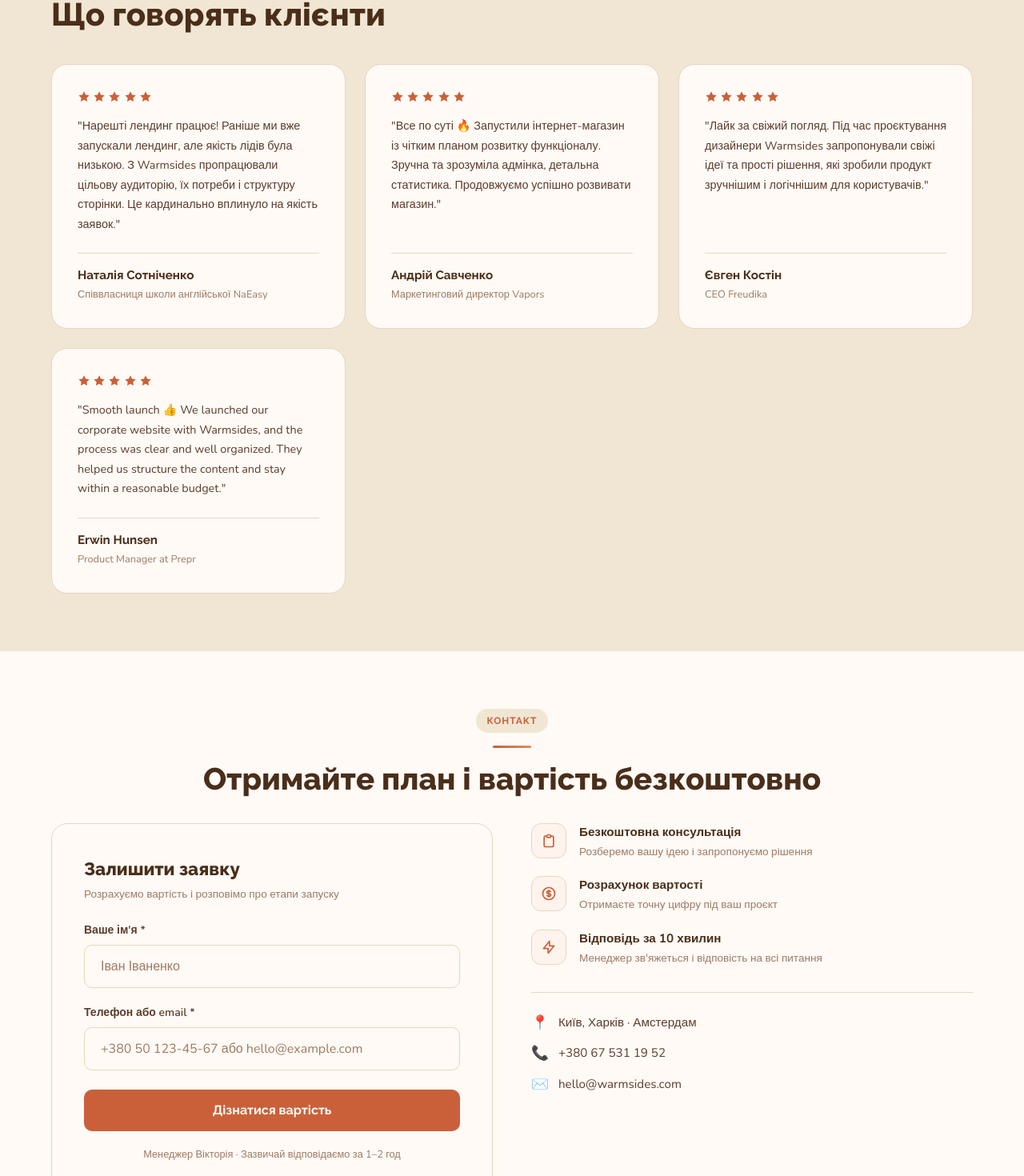
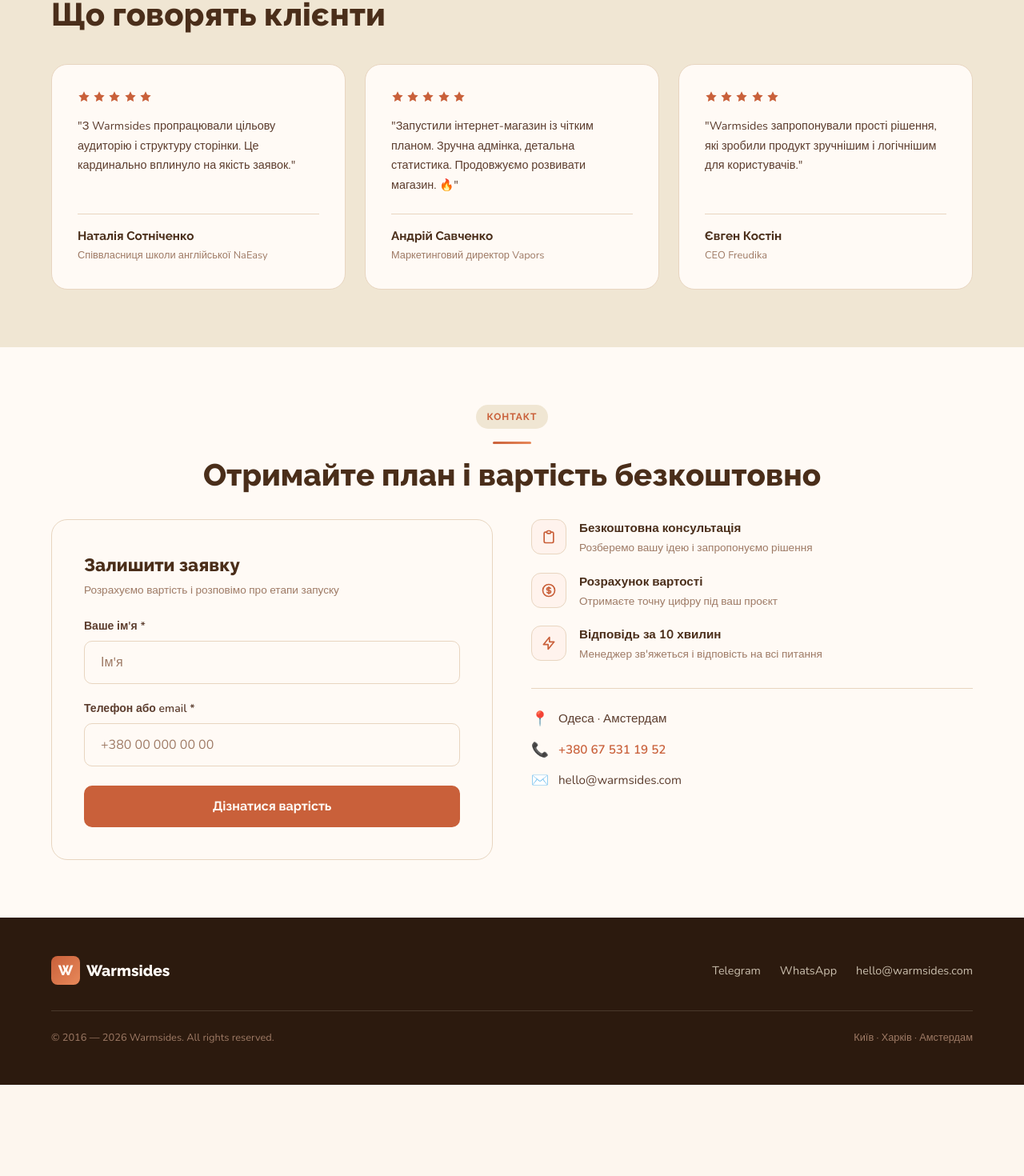
Before and after one commit to nicksolntsev2808/wamsides_landing, a React (Vite) app: page / in a window 1280 px wide. Shown: the part 2246-3716 px from the top of the page at 80% size. After the commit the page ends 3602 px from the top, so only its background shows below. Built offline with nearby package versions, Linux system fonts and the light colour scheme.

Commit message:
Add files via upload

```diff
--- a/src/web/pages/Home.tsx
+++ b/src/web/pages/Home.tsx
@@ -306,7 +306,7 @@
           <span className="ws-tag">Що ви отримаєте</span>
           <div className="ws-divider" style={{ margin: "1rem auto" }}></div>
           <h2 style={{ fontFamily: "Raleway, sans-serif", fontWeight: 800, fontSize: "clamp(1.8rem, 3.5vw, 2.5rem)", color: "#4A2E1A", marginTop: 0, marginBottom: "0.75rem" }}>
-            Є ідея — зробимо сайт який продає
+            Зробимо сайт який продає
           </h2>
           <p style={{ fontFamily: "Nunito, sans-serif", color: "#9E7A65", fontSize: "1rem", maxWidth: "460px", lineHeight: 1.75, margin: "0 auto" }}>
             Беремо на себе все — від структури до запуску
@@ -348,25 +348,21 @@
 function Reviews() {
   const reviews = [
     {
-      quote: "Нарешті лендинг працює! Раніше ми вже запускали лендинг, але якість лідів була низькою. З Warmsides пропрацювали цільову аудиторію, їх потреби і структуру сторінки. Це кардинально вплинуло на якість заявок.",
+      quote: "З Warmsides пропрацювали цільову аудиторію і структуру сторінки. Це кардинально вплинуло на якість заявок.",
       name: "Наталія Сотніченко",
       role: "Співвласниця школи англійської NaEasy",
     },
     {
-      quote: "Все по суті 🔥 Запустили інтернет-магазин із чітким планом розвитку функціоналу. Зручна та зрозуміла адмінка, детальна статистика. Продовжуємо успішно розвивати магазин.",
+      quote: "Запустили інтернет-магазин із чітким планом. Зручна адмінка, детальна статистика. Продовжуємо розвивати магазин. 🔥",
       name: "Андрій Савченко",
       role: "Маркетинговий директор Vapors",
     },
     {
-      quote: "Лайк за свіжий погляд. Під час проєктування дизайнери Warmsides запропонували свіжі ідеї та прості рішення, які зробили продукт зручнішим і логічнішим для користувачів.",
+      quote: "Warmsides запропонували прості рішення, які зробили продукт зручнішим і логічнішим для користувачів.",
       name: "Євген Костін",
       role: "CEO Freudika",
     },
-    {
-      quote: "Smooth launch 👍 We launched our corporate website with Warmsides, and the process was clear and well organized. They helped us structure the content and stay within a reasonable budget.",
-      name: "Erwin Hunsen",
-      role: "Product Manager at Prepr",
-    },
+
   ];
 
   return (
@@ -556,7 +552,7 @@
                     className="ws-input"
                     type="text"
                     name="name"
-                    placeholder="Іван Іваненко"
+                    placeholder="Ім'я"
                     autoComplete="name"
                     value={form.name}
                     onChange={e => setForm(f => ({ ...f, name: e.target.value }))}
@@ -570,7 +566,7 @@
                     className="ws-input"
                     type="text"
                     name="phone"
-                    placeholder="+380 50 123-45-67 або hello@example.com"
+                    placeholder="+380 00 000 00 00"
                     autoComplete="tel"
                     value={form.phone}
                     onChange={e => setForm(f => ({ ...f, phone: e.target.value }))}
@@ -586,9 +582,7 @@
                 <button type="submit" className="btn-primary" style={{ width: "100%", textAlign: "center", marginTop: "0.25rem" }}>
                   Дізнатися вартість
                 </button>
-                <p style={{ fontFamily: "Nunito, sans-serif", fontSize: "0.8rem", color: "#9E7A65", textAlign: "center", margin: 0 }}>
-                  Менеджер Вікторія · Зазвичай відповідаємо за 1–2 год
-                </p>
+
               </form>
             )}
           </div>
@@ -640,13 +634,17 @@
             {/* Contact info */}
             <div style={{ display: "flex", flexDirection: "column", gap: "0.75rem", paddingTop: "1.5rem", borderTop: "1px solid #E8D5C0" }}>
               {[
-                { icon: "📍", text: "Київ, Харків · Амстердам" },
-                { icon: "📞", text: "+380 67 531 19 52" },
+                { icon: "📍", text: "Одеса · Амстердам" },
+                { icon: "📞", text: "+380 67 531 19 52", href: "tel:+380675311952" },
                 { icon: "✉️", text: "hello@warmsides.com" },
-              ].map(({ icon, text }) => (
+              ].map(({ icon, text, href }: { icon: string; text: string; href?: string }) => (
                 <div key={text} style={{ display: "flex", gap: "0.75rem", alignItems: "center" }}>
                   <span style={{ fontSize: "1.1rem" }}>{icon}</span>
-                  <span style={{ fontFamily: "Nunito, sans-serif", color: "#5C3D2E", fontSize: "0.95rem" }}>{text}</span>
+                  {href ? (
+                    <a href={href} style={{ fontFamily: "Nunito, sans-serif", color: "#C9603A", fontSize: "0.95rem", textDecoration: "none", fontWeight: 600 }}>{text}</a>
+                  ) : (
+                    <span style={{ fontFamily: "Nunito, sans-serif", color: "#5C3D2E", fontSize: "0.95rem" }}>{text}</span>
+                  )}
                 </div>
               ))}
             </div>
```
Also changed, not shown: index.html (+3 -2 lines).
